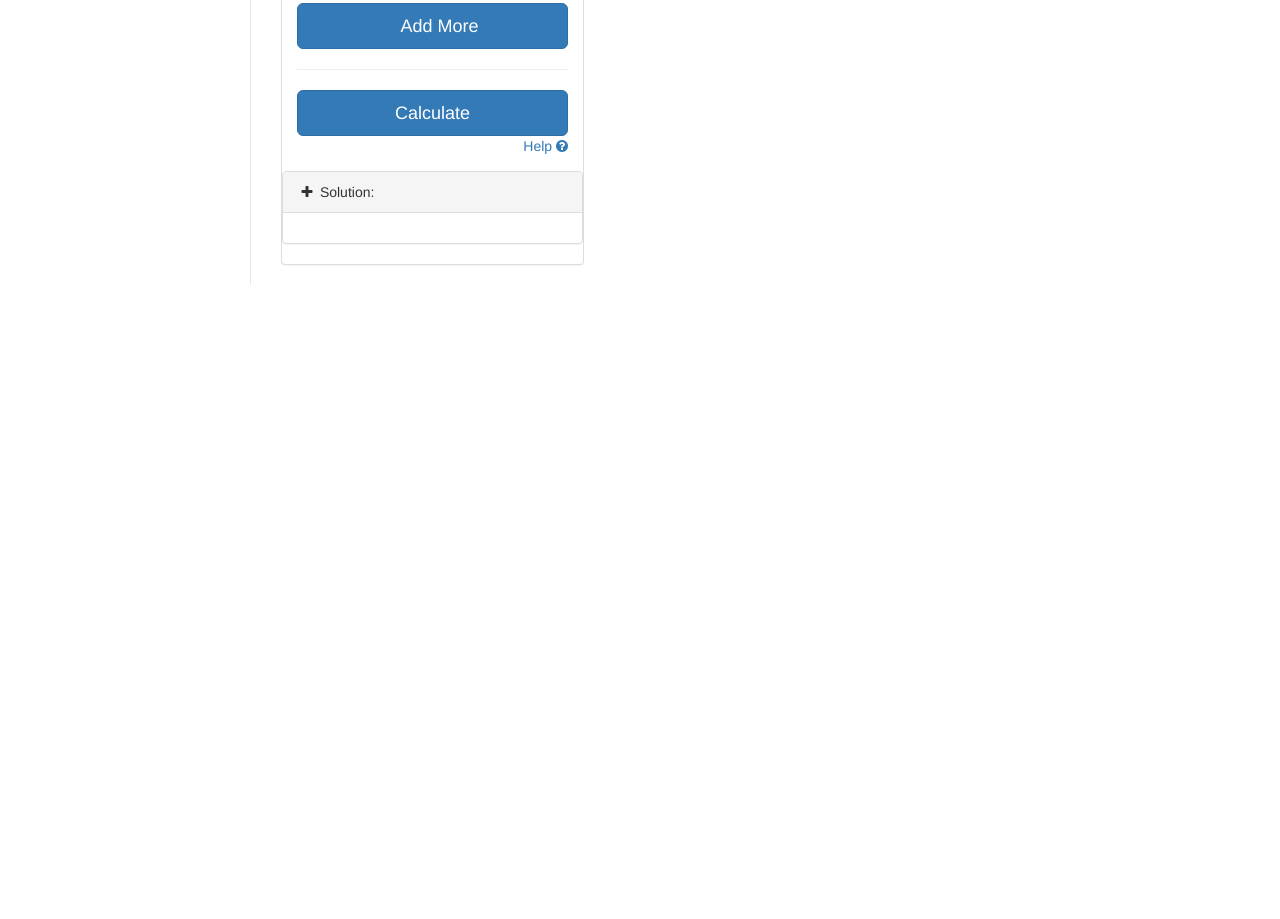
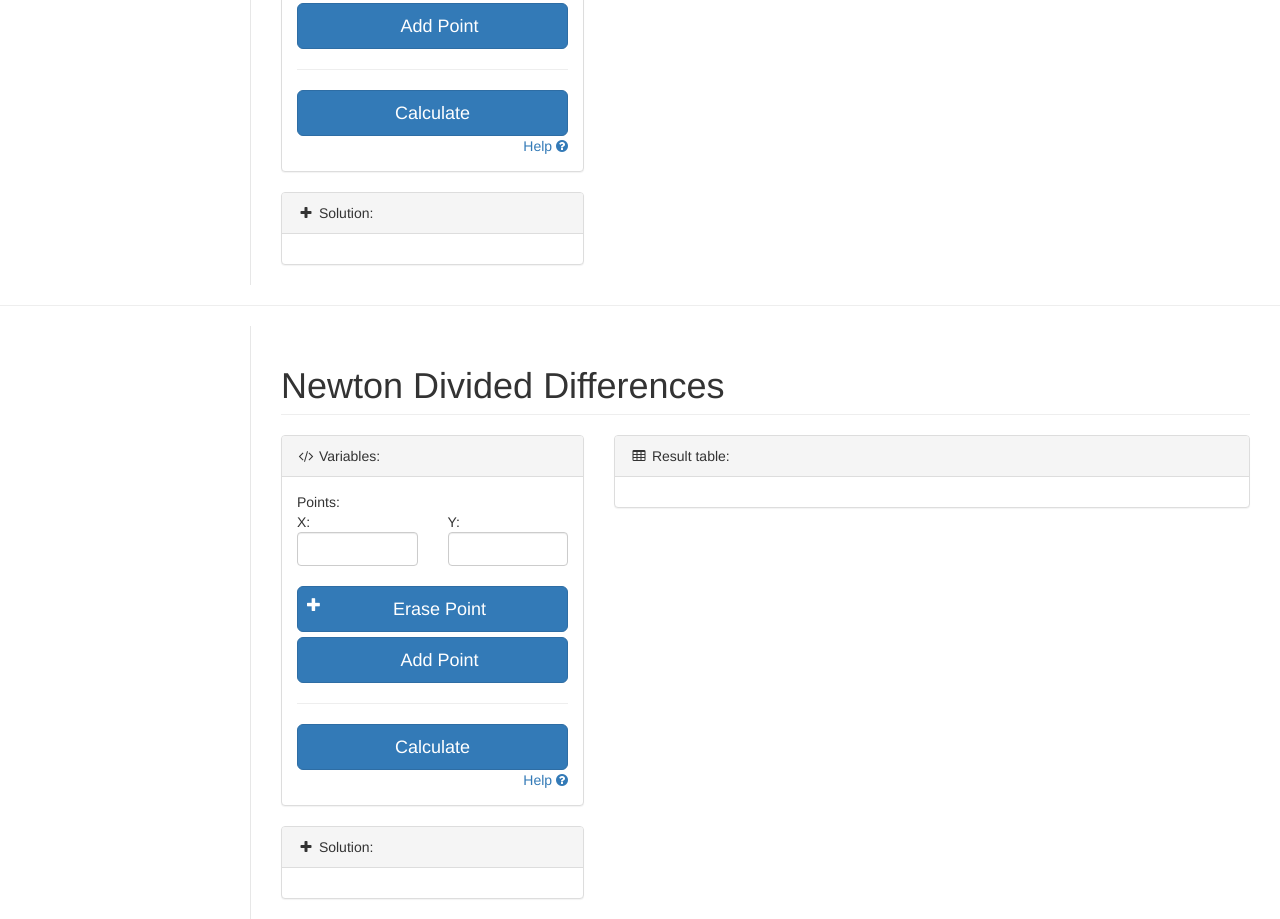
Before and after one commit to Thormod/AnalisisNumerico, a website: page practica/pages/interpolation.html in a window 1280 px wide. Shown: the part 329-1248 px from the top of the page. Before the commit the page ends 800 px from the top, so only its background shows below. Drawn offline with nearby package versions, Linux system fonts and the light colour scheme.

Commit message:
Base para otros métodos
Se organiza la base para la implementación de los demás métodos de
interpolación.

```diff
--- a/practica/pages/interpolation.html
+++ b/practica/pages/interpolation.html
@@ -94,42 +94,42 @@
                <div class="panel-body">
                   <div class="list-group">
                      <span>Points:</span>
-                     <div id="control-points-equations">
+                     <div id="equations-control-points">
                      <div class="row">
                         <div class="col-lg-6">
                            <span>X:</span>
-                           <input class="form-control" id="x0" value=''>
+                           <input class="form-control" id="ex0" value=''>
                         </div>
                         <div class="col-lg-6">
                            <span>Y:</span>
-                           <input class="form-control" id="y0" value=''>
+                           <input class="form-control" id="ey0" value=''>
                         </div>
                      </div>
                   </div>
                   </div>
                   <div class="inner-addon left-addon">
                      <i class="glyphicon glyphicon-plus"></i>
-                     <input type="button" class="btn btn-primary btn-lg btn-block" value="Erase Point" name="" id="erase-point" />
-                     <input type="button" class="btn btn-primary btn-lg btn-block" value="Add More" name="" id="add-point" />
+                     <input type="button" class="btn btn-primary btn-lg btn-block" value="Erase Point" name="" id="equations-erase-point" />
+                     <input type="button" class="btn btn-primary btn-lg btn-block" value="Add Point" name="" id="equations-add-point" />
                   </div><hr>
                   <input type="button" class="btn btn-primary btn-lg btn-block" name="" id="method1" value="Calculate">
                   <a href="" class="pull-right" data-toggle="modal" data-target="#equation-modal">Help <i class="fa fa-question-circle"></i></a>
                </div>
                <!-- /.panel-body -->
                  <!-- /.panel -->
+
+            </div>
+            <!-- /.panel -->
             <div class="panel panel-default">
                <div class="panel-heading">
                   <i class="fa fa-plus fa-fw"></i> Solution:
                </div>
                <!-- /.panel-heading -->
                <div class="panel-body">
-                  <section id="equation-area"></section>
+                  <section id="equations-area"></section>
                </div>
                <!-- /.panel-body -->
             </div>
-
-            </div>
-            <!-- /.panel -->
 
          </div>
          <!-- /.row -->
@@ -139,7 +139,7 @@
                   <i class="fa fa-table fa-fw"></i> Result table:
                </div>
                <!-- /.panel-heading -->
-               <div class="panel-body" id="mat" style=" overflow:auto;">
+               <div class="panel-body" id="equations-mat" style=" overflow:auto;">
 
                </div>
             </div>
@@ -147,6 +147,83 @@
 
       </div>
    </div>
+
+   <hr>
+
+    <div id="page-wrapper" style="margin-top: 20px;">
+      <div class="row" id="equation">
+         <div class="col-lg-12">
+            <h1 class="page-header">Newton Divided Differences</h1>
+         </div>
+         <!-- /.col-lg-12 -->
+      </div>
+      <!-- /.row -->
+
+       <div class="row">
+         <!-- /.col-lg-8 -->
+         <div class="col-lg-4">
+            <div class="panel panel-default">
+               <div class="panel-heading">
+                  <i class="fa fa-code fa-fw"></i> Variables:
+               </div>
+               <!-- /.panel-heading -->
+               <div class="panel-body">
+                  <div class="list-group">
+                     <span>Points:</span>
+                     <div id="newton-control-points">
+                     <div class="row">
+                        <div class="col-lg-6">
+                           <span>X:</span>
+                           <input class="form-control" id="nx0" value=''>
+                        </div>
+                        <div class="col-lg-6">
+                           <span>Y:</span>
+                           <input class="form-control" id="ny0" value=''>
+                        </div>
+                     </div>
+                  </div>
+                  </div>
+                  <div class="inner-addon left-addon">
+                     <i class="glyphicon glyphicon-plus"></i>
+                     <input type="button" class="btn btn-primary btn-lg btn-block" value="Erase Point" name="" id="newton-erase-point" />
+                     <input type="button" class="btn btn-primary btn-lg btn-block" value="Add Point" name="" id="newton-add-point" />
+                  </div><hr>
+                  <input type="button" class="btn btn-primary btn-lg btn-block" name="" id="method2" value="Calculate">
+                  <a href="" class="pull-right" data-toggle="modal" data-target="#newton-modal">Help <i class="fa fa-question-circle"></i></a>
+               </div>
+               <!-- /.panel-body -->
+                 <!-- /.panel -->
+
+            </div>
+            <!-- /.panel -->
+            <div class="panel panel-default">
+               <div class="panel-heading">
+                  <i class="fa fa-plus fa-fw"></i> Solution:
+               </div>
+               <!-- /.panel-heading -->
+               <div class="panel-body">
+                  <section id="newton-area"></section>
+               </div>
+               <!-- /.panel-body -->
+            </div>
+
+         </div>
+         <!-- /.row -->
+               <div class="col-lg-8">
+            <div class="panel panel-default">
+               <div class="panel-heading">
+                  <i class="fa fa-table fa-fw"></i> Result table:
+               </div>
+               <!-- /.panel-heading -->
+               <div class="panel-body" id="newton-mat" style=" overflow:auto;">
+
+               </div>
+            </div>
+         </div>
+
+      </div>
+   </div>
+
 
  <!-- Modals -->
 
@@ -169,6 +246,25 @@
       </div><!-- /.modal -->
       <!-- /Equation modal -->
 
+       <!-- Newton divided differences modal -->
+      <div class="modal fade" id="newton-modal">
+        <div class="modal-dialog">
+          <div class="modal-content">
+            <div class="modal-header">
+              <button type="button" class="close" data-dismiss="modal" aria-label="Close"><span aria-hidden="true">&times;</span></button>
+              <h4 class="modal-title">Newton Divided Differences</h4>
+            </div>
+            <div class="modal-body">
+              <p></p>
+            </div>
+            <div class="modal-footer">
+              <button type="button" class="btn btn-default" data-dismiss="modal">Close</button>
+            </div>
+          </div><!-- /.modal-content -->
+        </div><!-- /.modal-dialog -->
+      </div><!-- /.modal -->
+      <!-- /Newton divided differences modal -->
+
 
 <!-- /Modals -->
 
```
Also changed, not shown: practica/dist/js/interpolation.js.
